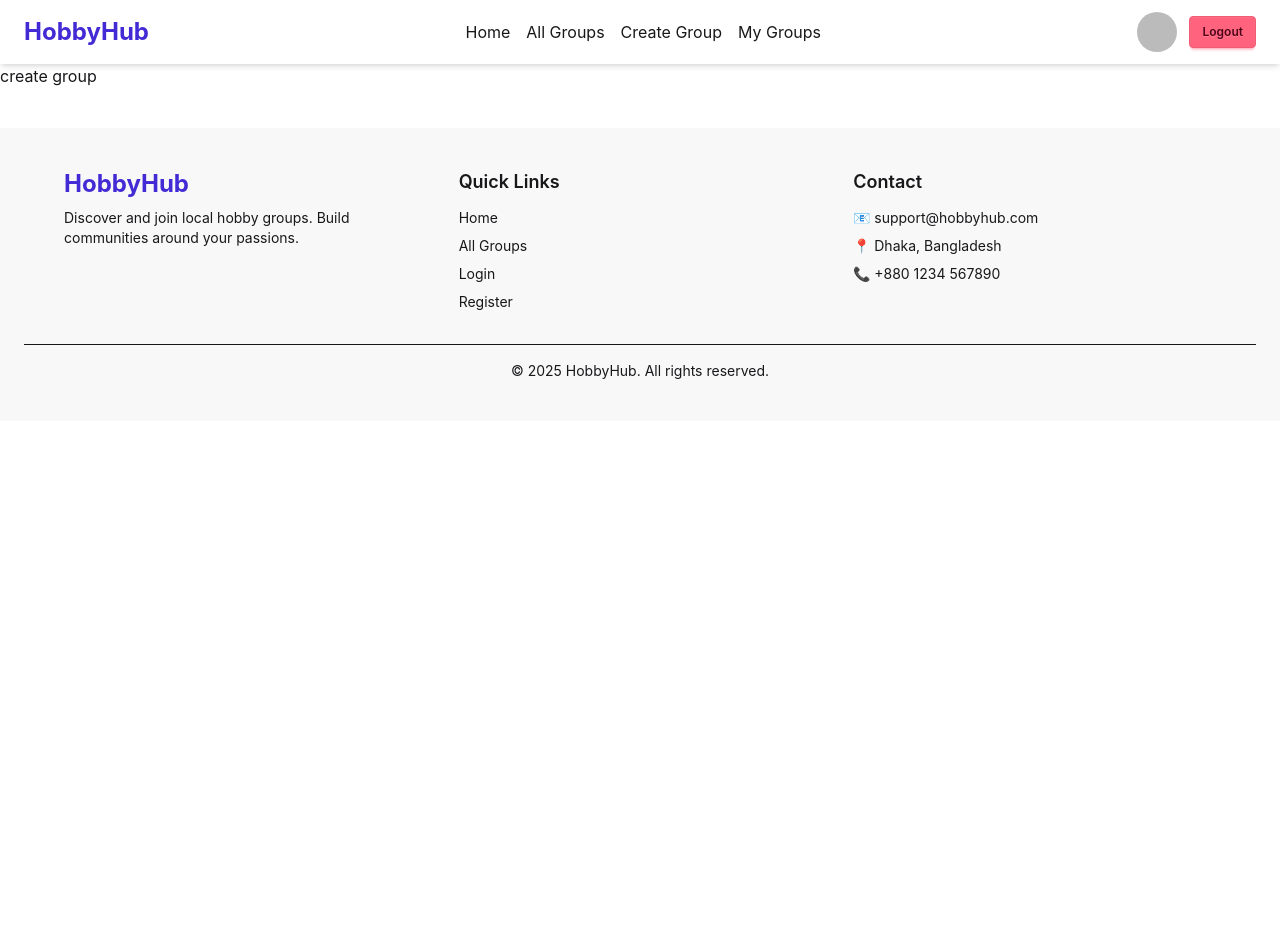
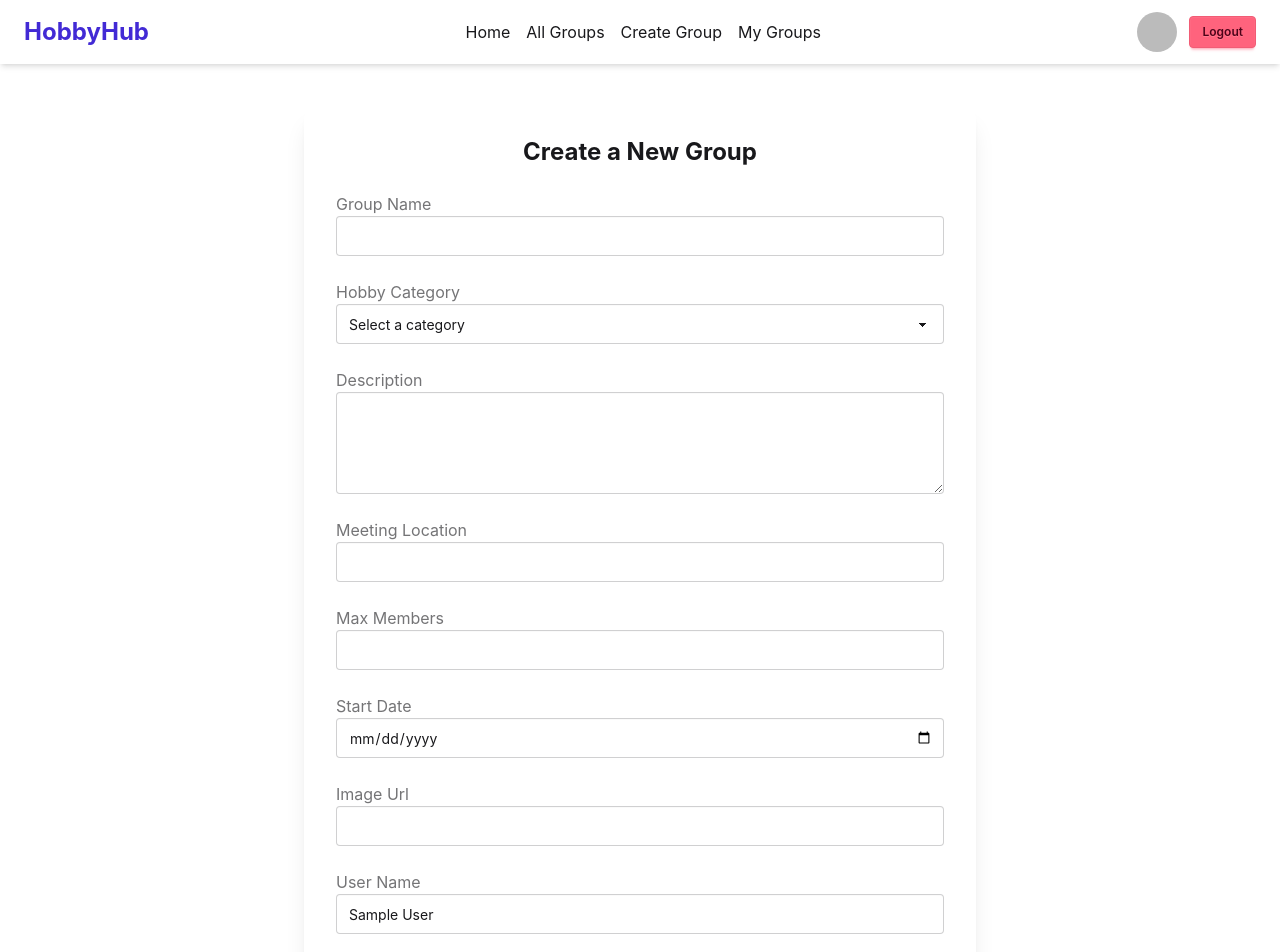
Before and after one commit to minhajulislam999/hobbyhub-client, a React (Vite) app: page /createGroup in a window 1280 px wide. Shown: the top 952 px of the page. Before the commit the page ends 800 px from the top, so only its background shows below. Built offline with nearby package versions, Linux system fonts and the light colour scheme; no server answers; sample sign-in values are in the browser's storage.

Commit message:
added create group page

```diff
--- a/src/pages/CreateGroup.jsx
+++ b/src/pages/CreateGroup.jsx
@@ -1,12 +1,112 @@
-import React from 'react'
+import axios from 'axios';
+import React, { useContext } from 'react'
+import toast from 'react-hot-toast';
+import { useNavigate } from 'react-router-dom';
+import { AuthContext } from '../context/AuthContext';
 
 const CreateGroup = () => {
-  return (
-    <div>
 
-         create group
-    </div>
-  )
+    const { user } = useContext(AuthContext);
+
+    const navigate = useNavigate();
+
+    const handleCreateGroup = async (e) => {
+        e.preventDefault();
+
+        const form = e.target;
+
+        const group = {
+            groupName: form.groupName.value,
+            category: form.category.value,
+            description: form.description.value,
+            meetingLocation: form.meetingLocation.value,
+            maxMembers: form.maxMembers.value,
+            startDate: form.startDate.value,
+            imageUrl: form.imageUrl.value,
+            creatorName: user?.displayName,
+            creatorEmail: user?.email
+        }
+
+        try {
+            //send group data to backend
+            await axios.post('http://localhost:5001/groups', group);
+            toast.success("Group created successfully!");
+            navigate('/groups');
+
+        }
+        catch(err){
+            toast.error("Failed to create group! Please try again.");
+        }
+
+        }
+
+
+    return (
+        <div className="max-w-2xl mx-auto my-10 p-8 bg-base-100 shadow-xl rounded-xl">
+            <h2 className="text-2xl font-bold mb-6 text-center">Create a New Group</h2>
+            <form onSubmit={handleCreateGroup} className="space-y-6">
+
+                <div>
+                    <label className="label">Group Name</label>
+                    <input type="text" name='groupName' className="input input-bordered w-full" required />
+                </div>
+                <div>
+                    <label className="label">Hobby Category</label>
+                    <select name='category' className="select select-bordered w-full" required>
+                        <option value="">Select a category</option>
+                        <option value="sports">Drawing & Painting</option>
+                        <option >Photography</option>
+                        <option>Video Gaming</option>
+                        <option>Fishing</option>
+                        <option value="">Running</option>
+                        <option>Cooking</option>
+                        <option>Reading</option>
+                        <option>Writing</option>
+                    </select>
+                </div>
+
+                <div>
+                    <label className="label">Description</label>
+                    <textarea name='description' className="textarea textarea-bordered w-full" rows="4" required></textarea>
+                </div>
+
+                <div>
+                    <label className="label">Meeting Location</label>
+                    <input type="text" name='meetingLocation' className="input input-bordered w-full" required />
+                </div>
+
+                <div>
+                    <label className="label">Max Members</label>
+                    <input type="number" name='maxMembers' className="input input-bordered w-full" required />
+                </div>
+
+                <div>
+                    <label className="label">Start Date</label>
+                    <input type="date" name='startDate' className="input input-bordered w-full" required />
+                </div>
+
+                <div>
+                    <label className="label">Image Url</label>
+                    <input type="text" name='imageUrl' className="input input-bordered w-full" required />
+                </div>
+
+                <div>
+                    <label className="label">User Name</label>
+                    <input type="text" value={user?.displayName} readOnly className="input input-bordered w-full" />
+                </div>
+
+                <div>
+                    <label className="label">User Email</label>
+                    <input type="email" value={user?.email} readOnly className="input input-bordered w-full" />
+                </div>
+
+                <button type="submit" className="btn btn-primary w-full">Create Group</button>
+
+            </form >
+
+
+        </div >
+    )
 }
 
 export default CreateGroup
```
